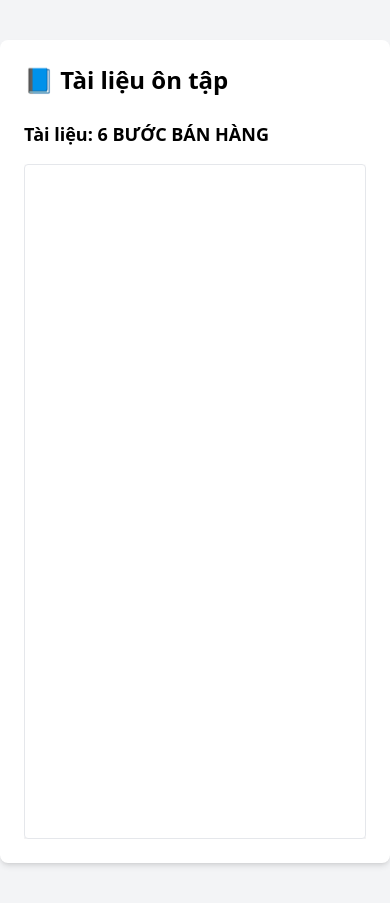
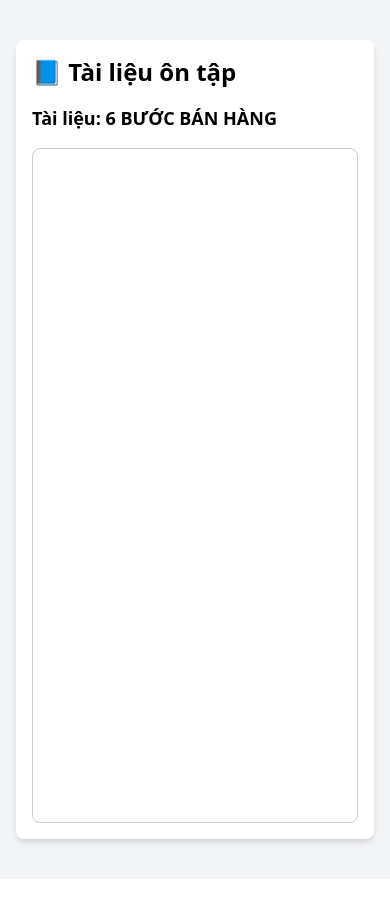
Before and after one commit to tuanvyc14/quizz, a React (Vite) app: page /study in a window 390 px wide. After the commit the page ends 879 px from the top, so only its background shows below. Built offline with nearby package versions, Linux system fonts and the light colour scheme.

Commit message:
Fix hoàn chỉnh hiển thị PDF trên mobile

```diff
--- a/src/Study.jsx
+++ b/src/Study.jsx
@@ -2,17 +2,22 @@ import React from "react";
 
 function Study() {
   return (
-    <div className="min-h-screen flex items-center justify-center bg-gray-100 py-10">
-      <div className="bg-white shadow-md rounded-lg p-6 w-full max-w-4xl">
-        <h1 className="text-2xl font-bold mb-6">📘 Tài liệu ôn tập</h1>
-
+    <div className="min-h-screen bg-gray-100 py-10 px-4 flex justify-center">
+      <div className="bg-white shadow-md rounded-lg w-full max-w-4xl p-4">
+        <h1 className="text-2xl font-bold mb-4">📘 Tài liệu ôn tập</h1>
         <h2 className="text-lg font-semibold mb-4">Tài liệu: 6 BƯỚC BÁN HÀNG</h2>
 
-        <div className="w-full" style={{ height: "80vh", overflow: "auto" }}>
+        <div className="w-full" style={{ height: "80vh" }}>
           <iframe
             src="/6-buoc-ban-hang.pdf"
             title="Tài liệu 6 bước bán hàng"
-            className="w-full h-full border rounded shadow"
+            style={{
+              width: "100%",
+              height: "100%",
+              border: "1px solid #ccc",
+              borderRadius: "8px",
+              overflow: "auto"
+            }}
           />
         </div>
       </div>
```
